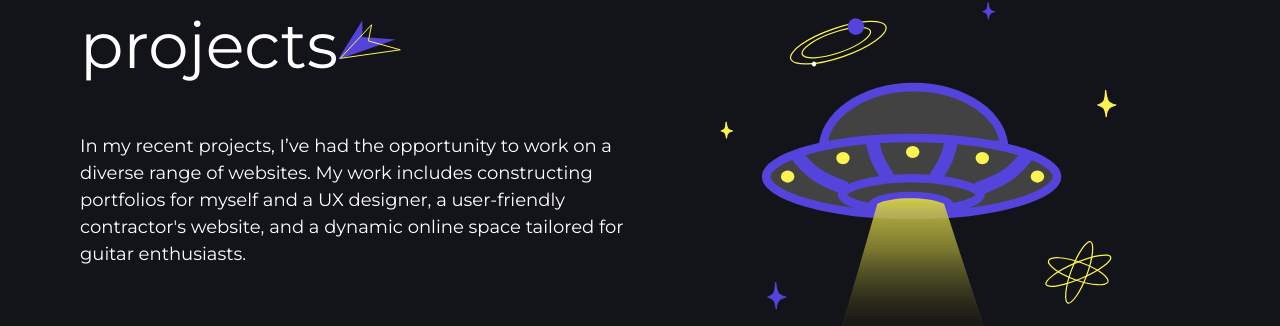
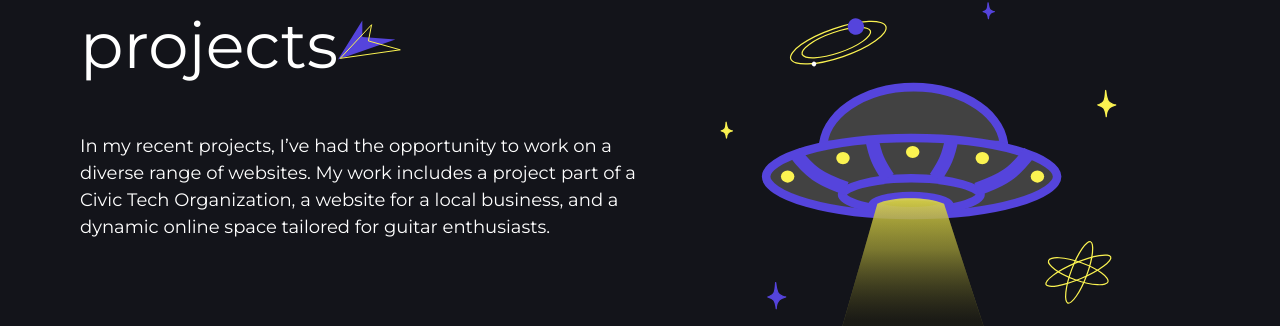
Before and after one commit to 93Belen/portfolio, a Next.js app: page /belengm/projects in a window 1280 px wide. Shown: the part 71-397 px from the top of the page. Built offline with nearby package versions, Linux system fonts and the light colour scheme.

Commit message:
changed projects page introduction

```diff
--- a/app/belengm/projects/page.tsx
+++ b/app/belengm/projects/page.tsx
@@ -19,7 +19,7 @@ export default function Projects(){
                     <SVGh2/>
                 </div>
                 <div className='flex flex-col gap-[1.5rem]'>
-                    <p className='text-white text-sm md:text-md lg:text-sm'>In my recent projects, I’ve had the opportunity to work on a diverse range of websites. My work includes constructing portfolios for myself and a UX designer, a user-friendly contractor's website, and a dynamic online space tailored for guitar enthusiasts. </p>
+                    <p className='text-white text-sm md:text-md lg:text-sm'>In my recent projects, I’ve had the opportunity to work on a diverse range of websites. My work includes a project part of a Civic Tech Organization, a website for a local business, and a dynamic online space tailored for guitar enthusiasts. </p>
                 </div>
                 </div>
                 <div className='md:pb-[40px] justify-start w-full'>
```
